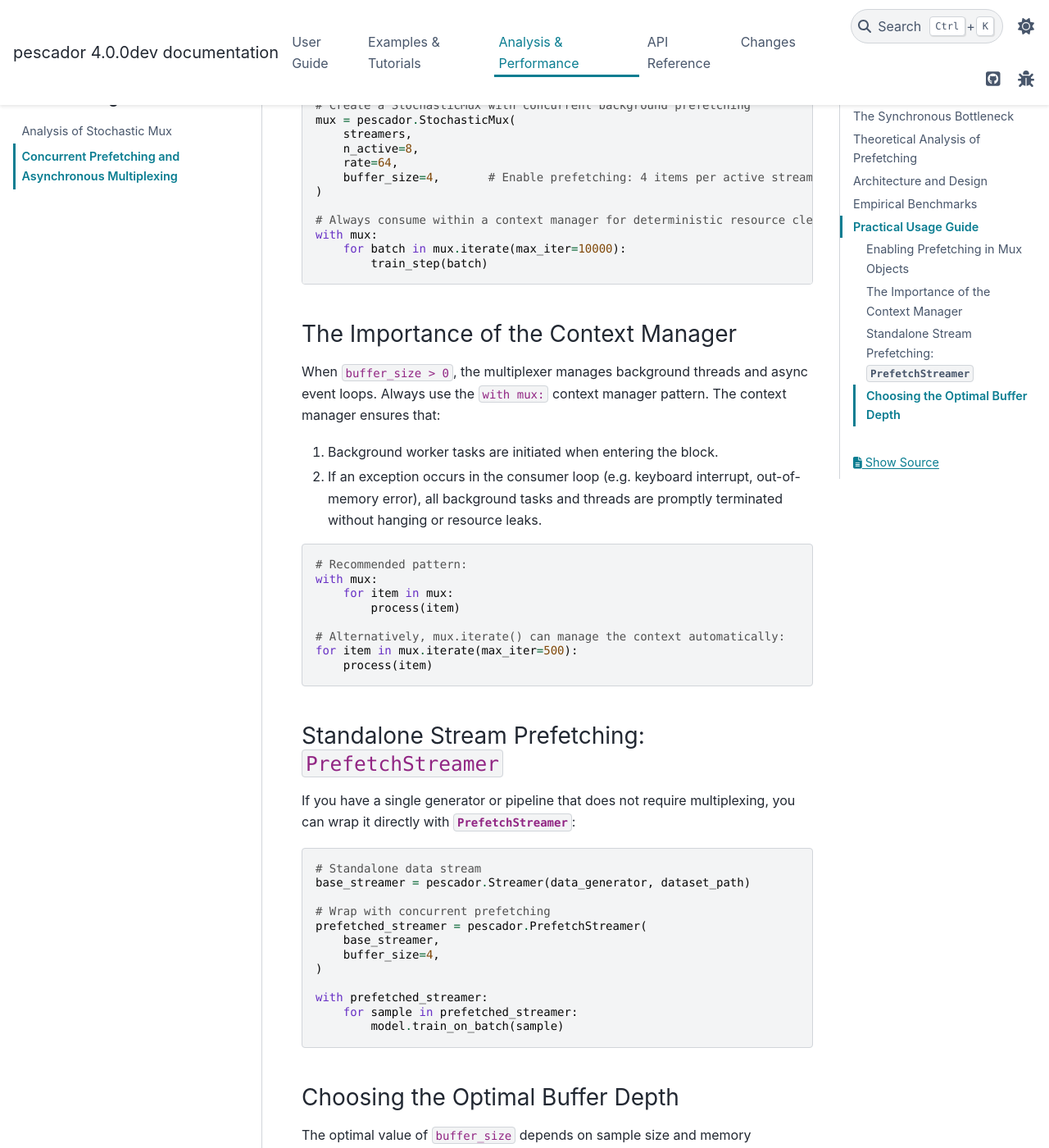
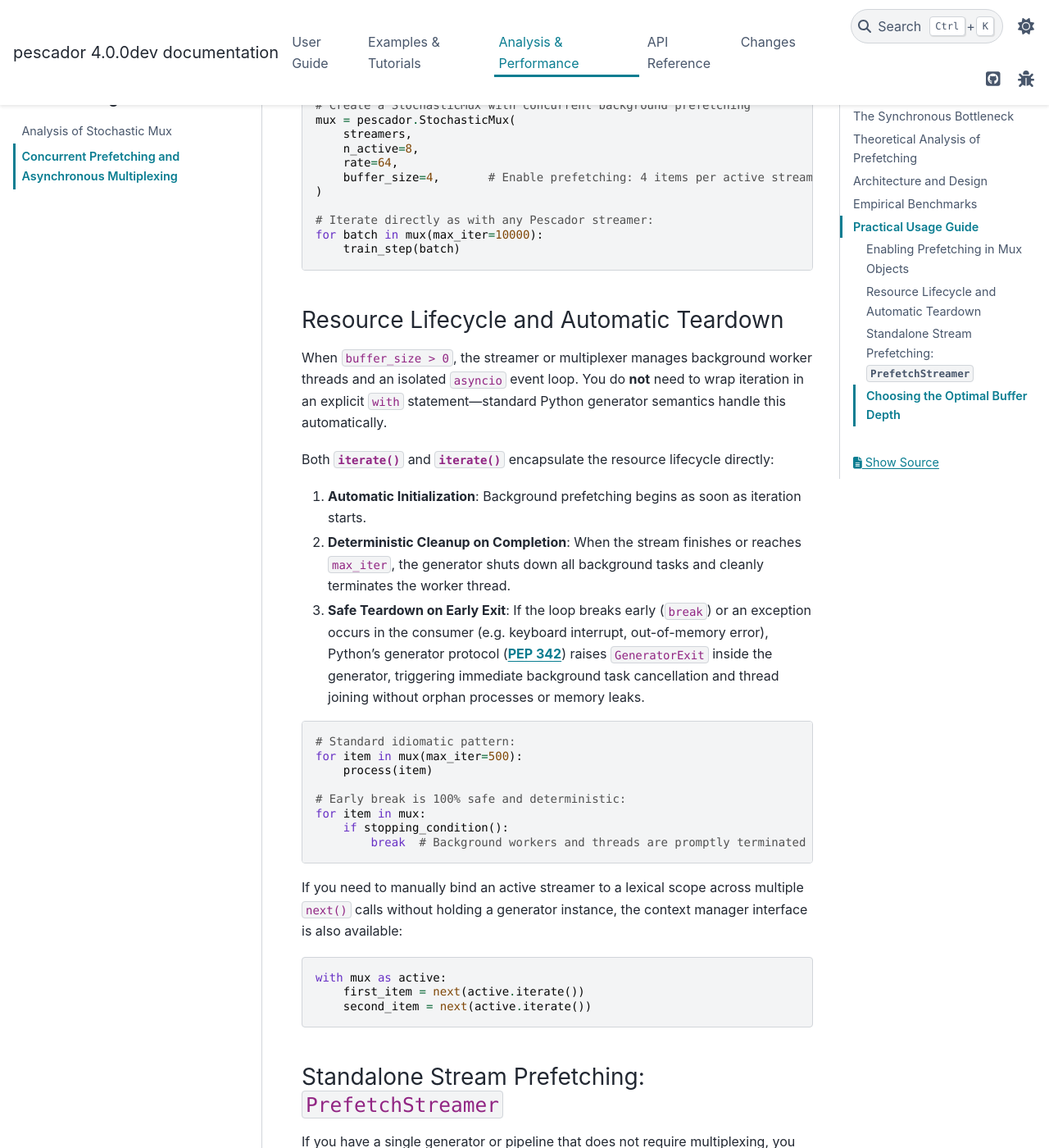
Before and after one commit to pescadores/pescador, a Sphinx documentation site: the page built from docs/prefetching.rst, in a window 1280 px wide and 1400 px high, scrolled down 8844 px. Shown: the whole window at 82% size. Built offline with Sphinx 7.4.7 and the PyData theme 0.15.4, drawn with Linux system fonts in a browser that asks for light colours; pages that are not in the unit, such as notebooks, are missing from menus.

Commit message:
Streamline prefetch iteration to use idiomatic generator loops
- docs/prefetching.rst: update examples and usage patterns to promote
  direct iteration (for sample in prefetched_streamer / for batch in mux)
  without mandatory outer context manager
- docs/prefetching.rst: reframe context manager section to explain
  automatic lifecycle management via PEP 342 generator teardown
- docs/scripts/benchmark_prefetching.py: simplify benchmark loops to
  direct iteration
- tests/test_prefetch.py: add test_direct_iteration_lifecycle verifying
  zero thread leaks on exhaustion, early break, and consumer exceptions

Co-authored-by: Gemini 3.8 Flash <noreply@antigravity.google.com>

```diff
--- a/docs/prefetching.rst
+++ b/docs/prefetching.rst
@@ -423,33 +423,48 @@ background prefetching.
        buffer_size=4,       # Enable prefetching: 4 items per active stream
    )
 
-   # Always consume within a context manager for deterministic resource cleanup
-   with mux:
-       for batch in mux.iterate(max_iter=10000):
-           train_step(batch)
+   # Iterate directly as with any Pescador streamer:
+   for batch in mux(max_iter=10000):
+       train_step(batch)
 
 
-The Importance of the Context Manager
-^^^^^^^^^^^^^^^^^^^^^^^^^^^^^^^^^^^^^
+Resource Lifecycle and Automatic Teardown
+^^^^^^^^^^^^^^^^^^^^^^^^^^^^^^^^^^^^^^^^^
 
-When ``buffer_size > 0``, the multiplexer manages background threads and async event loops.
-Always use the ``with mux:`` context manager pattern.
-The context manager ensures that:
+When ``buffer_size > 0``, the streamer or multiplexer manages background worker threads and
+an isolated ``asyncio`` event loop. You do **not** need to wrap iteration in an explicit
+``with`` statement—standard Python generator semantics handle this automatically.
 
-1. Background worker tasks are initiated when entering the block.
-2. If an exception occurs in the consumer loop (e.g. keyboard interrupt, out-of-memory error),
-   all background tasks and threads are promptly terminated without hanging or resource leaks.
+Both :meth:`~pescador.PrefetchStreamer.iterate` and :meth:`~pescador.mux.BaseMux.iterate`
+encapsulate the resource lifecycle directly:
+
+1. **Automatic Initialization**: Background prefetching begins as soon as iteration starts.
+2. **Deterministic Cleanup on Completion**: When the stream finishes or reaches ``max_iter``,
+   the generator shuts down all background tasks and cleanly terminates the worker thread.
+3. **Safe Teardown on Early Exit**: If the loop breaks early (``break``) or an exception occurs
+   in the consumer (e.g. keyboard interrupt, out-of-memory error), Python's generator protocol
+   (:pep:`342`) raises ``GeneratorExit`` inside the generator, triggering immediate background
+   task cancellation and thread joining without orphan processes or memory leaks.
 
 .. code-block:: python
 
-   # Recommended pattern:
-   with mux:
-       for item in mux:
-           process(item)
+   # Standard idiomatic pattern:
+   for item in mux(max_iter=500):
+       process(item)
 
-   # Alternatively, mux.iterate() can manage the context automatically:
-   for item in mux.iterate(max_iter=500):
-       process(item)
+   # Early break is 100% safe and deterministic:
+   for item in mux:
+       if stopping_condition():
+           break  # Background workers and threads are promptly terminated
+
+If you need to manually bind an active streamer to a lexical scope across multiple ``next()``
+calls without holding a generator instance, the context manager interface is also available:
+
+.. code-block:: python
+
+   with mux as active:
+       first_item = next(active.iterate())
+       second_item = next(active.iterate())
 
 
 Standalone Stream Prefetching: ``PrefetchStreamer``
@@ -469,9 +484,8 @@ directly with :class:`~pescador.PrefetchStreamer`:
        buffer_size=4,
    )
 
-   with prefetched_streamer:
-       for sample in prefetched_streamer:
-           model.train_on_batch(sample)
+   for sample in prefetched_streamer:
+       model.train_on_batch(sample)
 
 
 Choosing the Optimal Buffer Depth
--- a/docs/scripts/benchmark_prefetching.py
+++ b/docs/scripts/benchmark_prefetching.py
@@ -90,13 +90,12 @@ def run_io_bound_benchmark(n_items=250, n_active=8, buffer_size=4):
 
     wait_sync = []
     t0_all = time.perf_counter()
-    with mux_sync:
-        it = iter(mux_sync)
-        for _ in range(n_items):
-            t0 = time.perf_counter()
-            next(it)
-            wait_sync.append((time.perf_counter() - t0) * 1000.0)
-            time.sleep(0.001)
+    it = iter(mux_sync)
+    for _ in range(n_items):
+        t0 = time.perf_counter()
+        next(it)
+        wait_sync.append((time.perf_counter() - t0) * 1000.0)
+        time.sleep(0.001)
     total_sync = time.perf_counter() - t0_all
 
     # Prefetched async
@@ -105,13 +104,12 @@ def run_io_bound_benchmark(n_items=250, n_active=8, buffer_size=4):
 
     wait_async = []
     t0_all = time.perf_counter()
-    with mux_async:
-        it = iter(mux_async)
-        for _ in range(n_items):
-            t0 = time.perf_counter()
-            next(it)
-            wait_async.append((time.perf_counter() - t0) * 1000.0)
-            time.sleep(0.001)
+    it = iter(mux_async)
+    for _ in range(n_items):
+        t0 = time.perf_counter()
+        next(it)
+        wait_async.append((time.perf_counter() - t0) * 1000.0)
+        time.sleep(0.001)
     total_async = time.perf_counter() - t0_all
 
     stats_s = format_stats(wait_sync)
@@ -130,13 +128,12 @@ def run_jitter_benchmark(n_items=250, n_active=4, buffer_size=4):
 
     wait_sync = []
     t0_all = time.perf_counter()
-    with mux_sync:
-        it = iter(mux_sync)
-        for _ in range(n_items):
-            t0 = time.perf_counter()
-            next(it)
-            wait_sync.append((time.perf_counter() - t0) * 1000.0)
-            time.sleep(0.008)
+    it = iter(mux_sync)
+    for _ in range(n_items):
+        t0 = time.perf_counter()
+        next(it)
+        wait_sync.append((time.perf_counter() - t0) * 1000.0)
+        time.sleep(0.008)
     total_sync = time.perf_counter() - t0_all
 
     # Prefetched
@@ -145,13 +142,12 @@ def run_jitter_benchmark(n_items=250, n_active=4, buffer_size=4):
 
     wait_async = []
     t0_all = time.perf_counter()
-    with mux_async:
-        it = iter(mux_async)
-        for _ in range(n_items):
-            t0 = time.perf_counter()
-            next(it)
-            wait_async.append((time.perf_counter() - t0) * 1000.0)
-            time.sleep(0.008)
+    it = iter(mux_async)
+    for _ in range(n_items):
+        t0 = time.perf_counter()
+        next(it)
+        wait_async.append((time.perf_counter() - t0) * 1000.0)
+        time.sleep(0.008)
     total_async = time.perf_counter() - t0_all
 
     stats_s = format_stats(wait_sync)
@@ -175,21 +171,19 @@ def run_scaling_benchmark(n_items=200, active_counts=None):
         s_sync = [pescador.Streamer(make_io_stream, i, n_samples=100, io_delay_s=0.015) for i in range(n_pool)]
         mux_sync = pescador.StochasticMux(s_sync, n_active=n_act, rate=32, buffer_size=None, random_state=42)
         t_start = time.perf_counter()
-        with mux_sync:
-            it = iter(mux_sync)
-            for _ in range(n_items):
-                next(it)
-                time.sleep(0.001)
+        it = iter(mux_sync)
+        for _ in range(n_items):
+            next(it)
+            time.sleep(0.001)
         t_sync = time.perf_counter() - t_start
 
         s_async = [pescador.Streamer(make_io_stream, i, n_samples=100, io_delay_s=0.015) for i in range(n_pool)]
         mux_async = pescador.StochasticMux(s_async, n_active=n_act, rate=32, buffer_size=4, random_state=42)
         t_start = time.perf_counter()
-        with mux_async:
-            it = iter(mux_async)
-            for _ in range(n_items):
-                next(it)
-                time.sleep(0.001)
+        it = iter(mux_async)
+        for _ in range(n_items):
+            next(it)
+            time.sleep(0.001)
         t_async = time.perf_counter() - t_start
 
         print(f"  {n_act:<10} | {t_sync:11.3f} s    | {t_async:11.3f} s    | {t_sync/t_async:5.2f}x")
@@ -210,13 +204,12 @@ def run_buffer_sensitivity_benchmark(n_items=200):
 
         wait_times = []
         t_start = time.perf_counter()
-        with mux:
-            it = iter(mux)
-            for _ in range(n_items):
-                t0 = time.perf_counter()
-                next(it)
-                wait_times.append((time.perf_counter() - t0) * 1000.0)
-                time.sleep(0.006)
+        it = iter(mux)
+        for _ in range(n_items):
+            t0 = time.perf_counter()
+            next(it)
+            wait_times.append((time.perf_counter() - t0) * 1000.0)
+            time.sleep(0.006)
         total_time = time.perf_counter() - t_start
 
         arr = np.array(wait_times)
```
Also changed, not shown: 1 other file.
